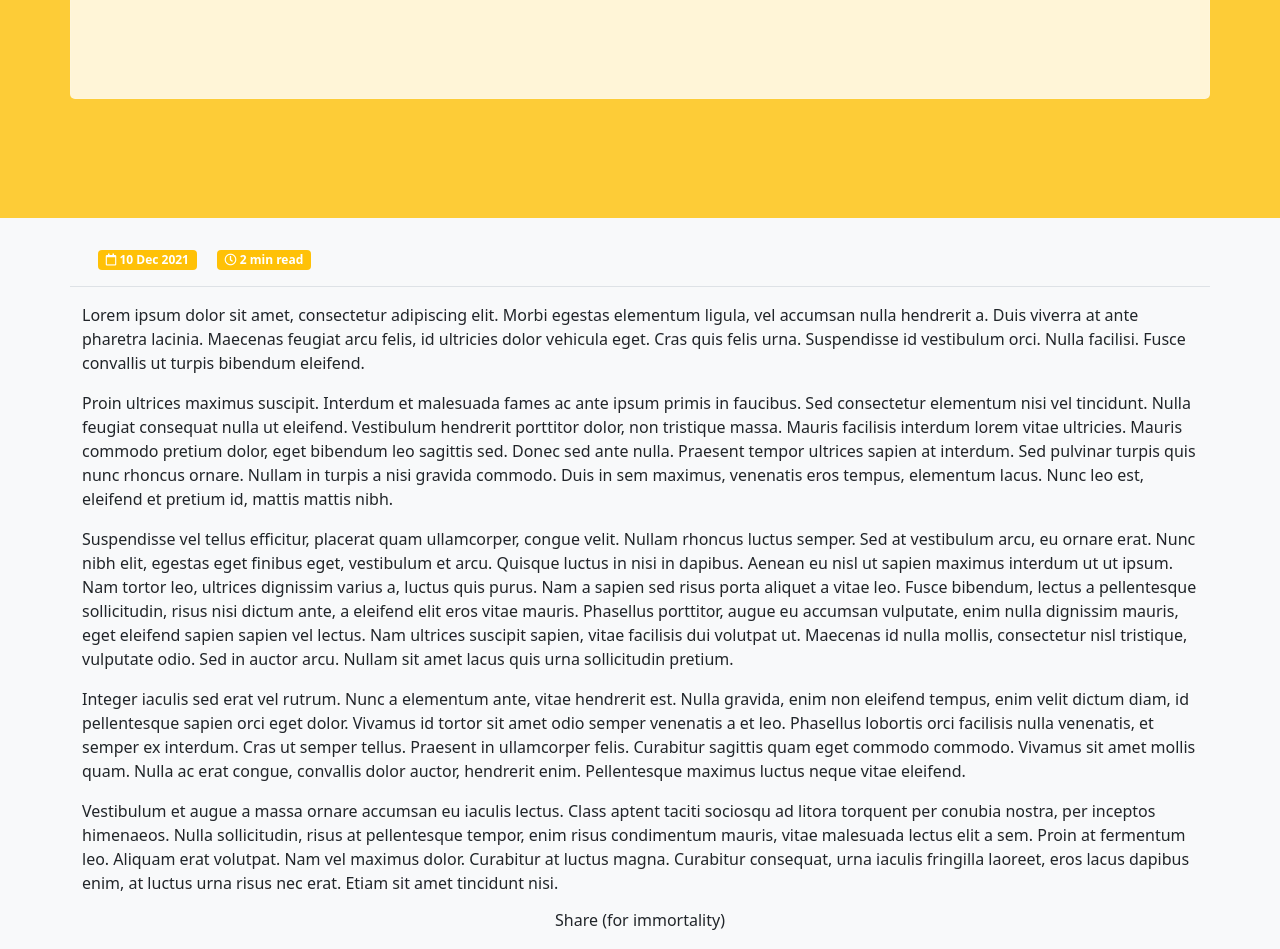
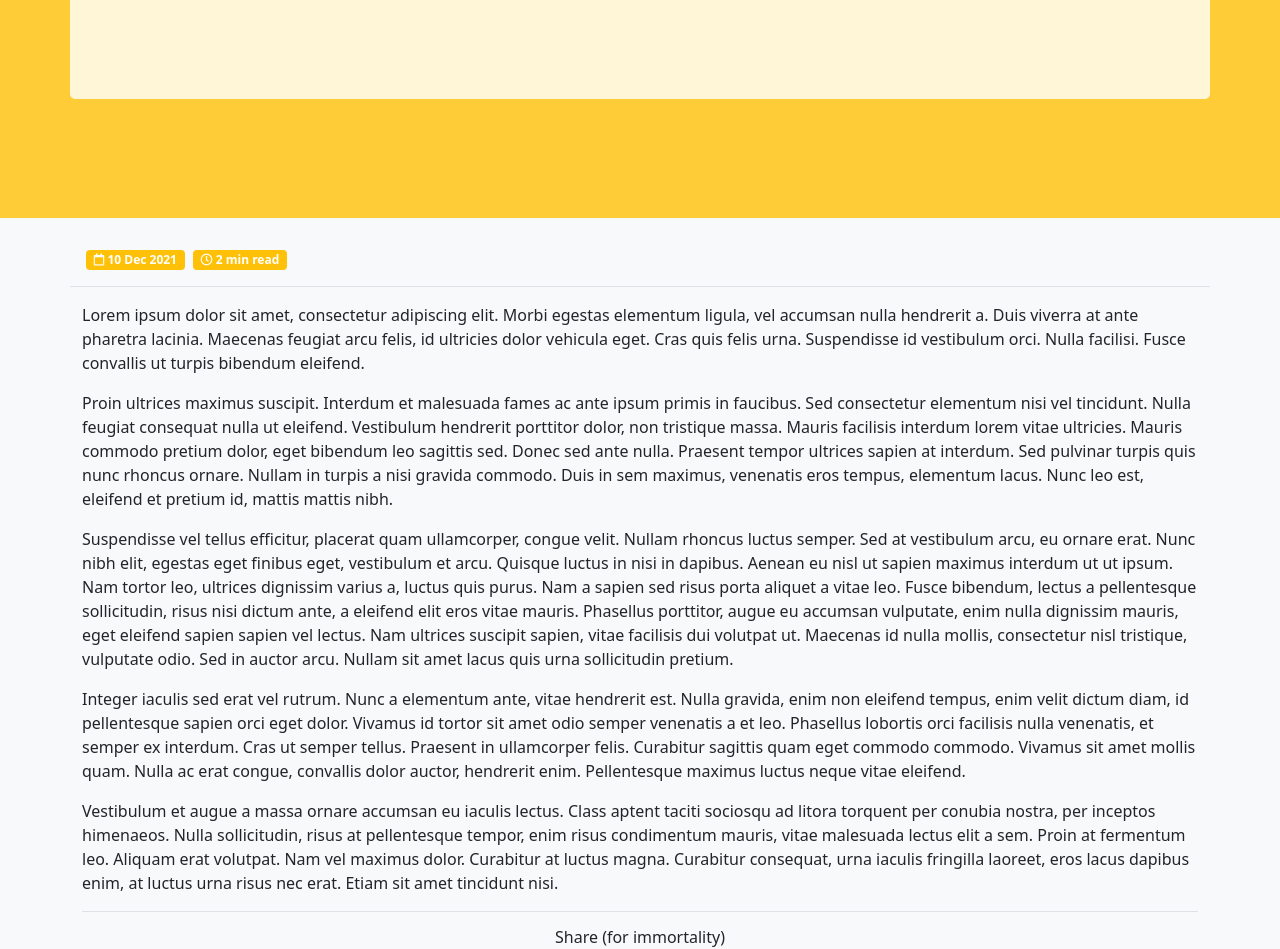
Before and after one commit to MrKoubyak/Symphony, a Jekyll site: the page built from _posts/2021-12-10-post-01.md, in a window 1280 px wide. Shown: the part 422-1371 px from the top of the page. Built offline with Jekyll 4.4.1, drawn with Linux system fonts in a browser that asks for light colours; some web fonts are replaced.

Commit message:
update structure

```diff
--- a/_includes/meta.html
+++ b/_includes/meta.html
@@ -8,13 +8,13 @@
         <ul class="nav">
         {% if temp.author %}
             <li class="nav-item mx-1 badge bg-secondary">
-                by <a href="{{ author.url }}" class="text-reset btn-link">{{ author }}</a>
+                by <a href="{{ author.url }}" class="text-reset btn-link">{{ temp.author }}</a>
             </li>
         {% endif %}
         {% if temp.date %}
-            <li class="nav-item mx-3 badge bg-secondary">
+            <li class="nav-item mx-1 badge bg-secondary">
                 <i class="far fa-calendar"></i>
-                {{ page.date | date_to_string }}
+                {{ temp.date | date_to_string }}
             </li>
         {% endif %}
 
--- a/_includes/share.html
+++ b/_includes/share.html
@@ -1,4 +1,4 @@
-<div id="share">
+<div id="share" class="border-top py-3 mb-3">
     <p class="h6 text-center">Share (for immortality)</p>
     <div>
         <ul class="nav justify-content-center">
```
